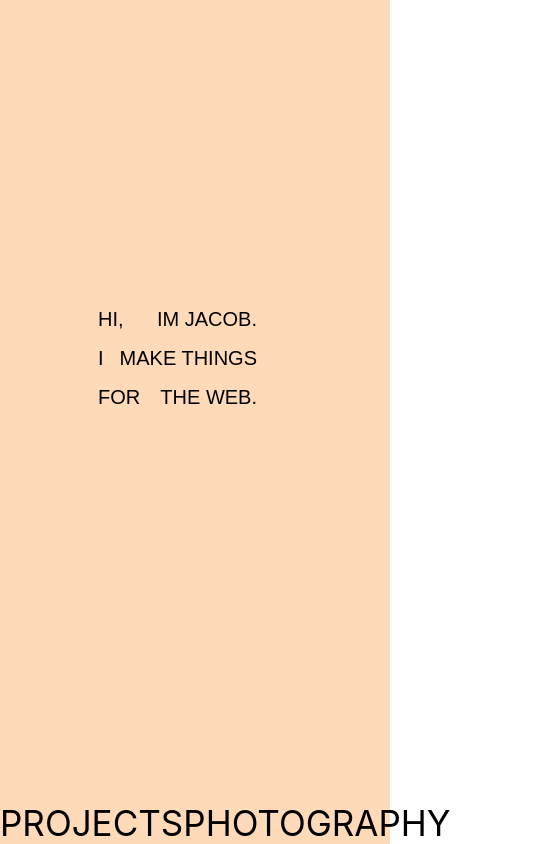
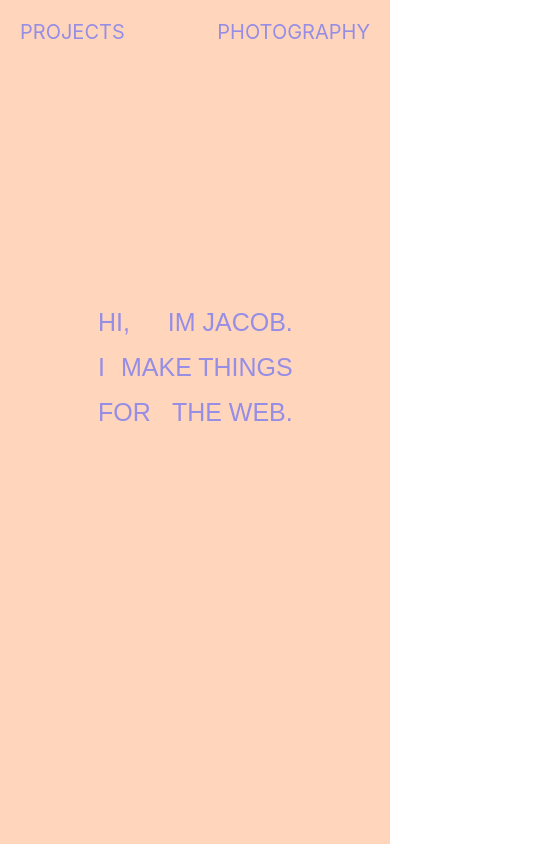
Before and after one commit to Jacobbidmead/new-portfolio, a React (Create React App) app: page / in a window 390 px wide. Shown: the top 844 px of the page, 543 px wide, since content can reach past the window. Built offline with nearby package versions, Linux system fonts and the light colour scheme.

Commit message:
Adjusted responsive styling

```diff
--- a/src/App.css
+++ b/src/App.css
@@ -16,6 +16,9 @@
   justify-content: space-around;
   transition: background-color 1s ease-in-out;
   font-size: 35px;
+  color: rgb(150, 141, 229);
+  padding: 20px;
+  cursor: pointer;
 }
 
 /* text */
@@ -35,13 +38,13 @@
   font-family: "Rubik", sans-serif;
   margin: 0.5rem;
   text-transform: uppercase;
+  color: rgb(150, 141, 229);
 }
 
 .about {
-  font-size: 50px;
+  font-size: 70px;
   font-family: "Rubik", sans-serif;
   text-transform: uppercase;
-  padding: 3em;
 }
 
 .welcome-container {
@@ -59,7 +62,15 @@
   position: sticky;
   top: 0;
   z-index: 3;
-  color: rgb(238, 45, 135);
+  color: rgb(213, 31, 234);
+  width: 100%;
+  box-sizing: border-box;
+  padding: 3em;
+}
+
+.my-stack {
+  background-color: black;
+  color: white;
 }
 /*
 .highlight-1 {
@@ -82,9 +93,19 @@
 @media screen and (max-width: 601px) {
   .main-page-container {
     display: flex;
-    flex-direction: column-reverse;
+    flex-direction: column;
   }
   .word {
+    font-size: 25px;
+  }
+
+  .about {
     font-size: 20px;
   }
+
+  .nav-bar {
+    font-size: 20px;
+    display: flex;
+    justify-content: space-between;
+  }
 }
--- a/src/App.js
+++ b/src/App.js
@@ -37,13 +37,15 @@ const App = () => {
             <span className="highlight-2"> 3D imaging</span> and{" "}
             <span className="highlight-3"> photography.</span> I build web
             applications with JavaScript, TypeScript, React & Next.js. My
-            journey began with curiosity about the digital world and has evolved
-            into a career, where I utilize my problem-solving skills to create
-            intuative and responsive web applications.
+            journey started with haiku academys full stack web development
+            bootcamp, which I completed in october 2022. since graduating, I
+            have learnt to utilize my problem-solving skills to create intuative
+            and responsive web applications. I have a creative background,
+            studying print & time based media at UAL.
           </p>
         </div>
       </div>
-      <div className="">
+      <div className="my-stack">
         <span>My Stack</span>
       </div>
     </>
```
